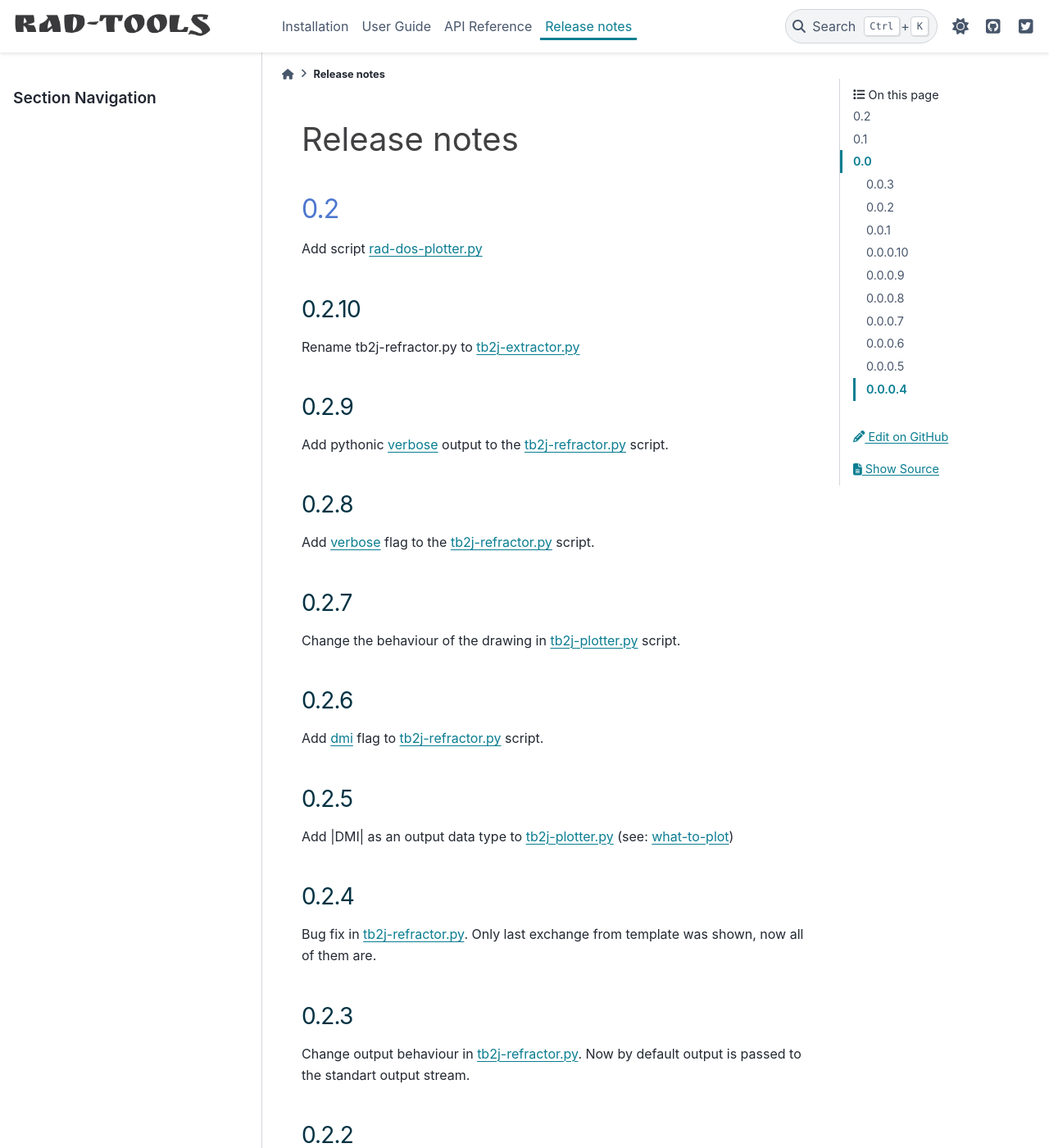
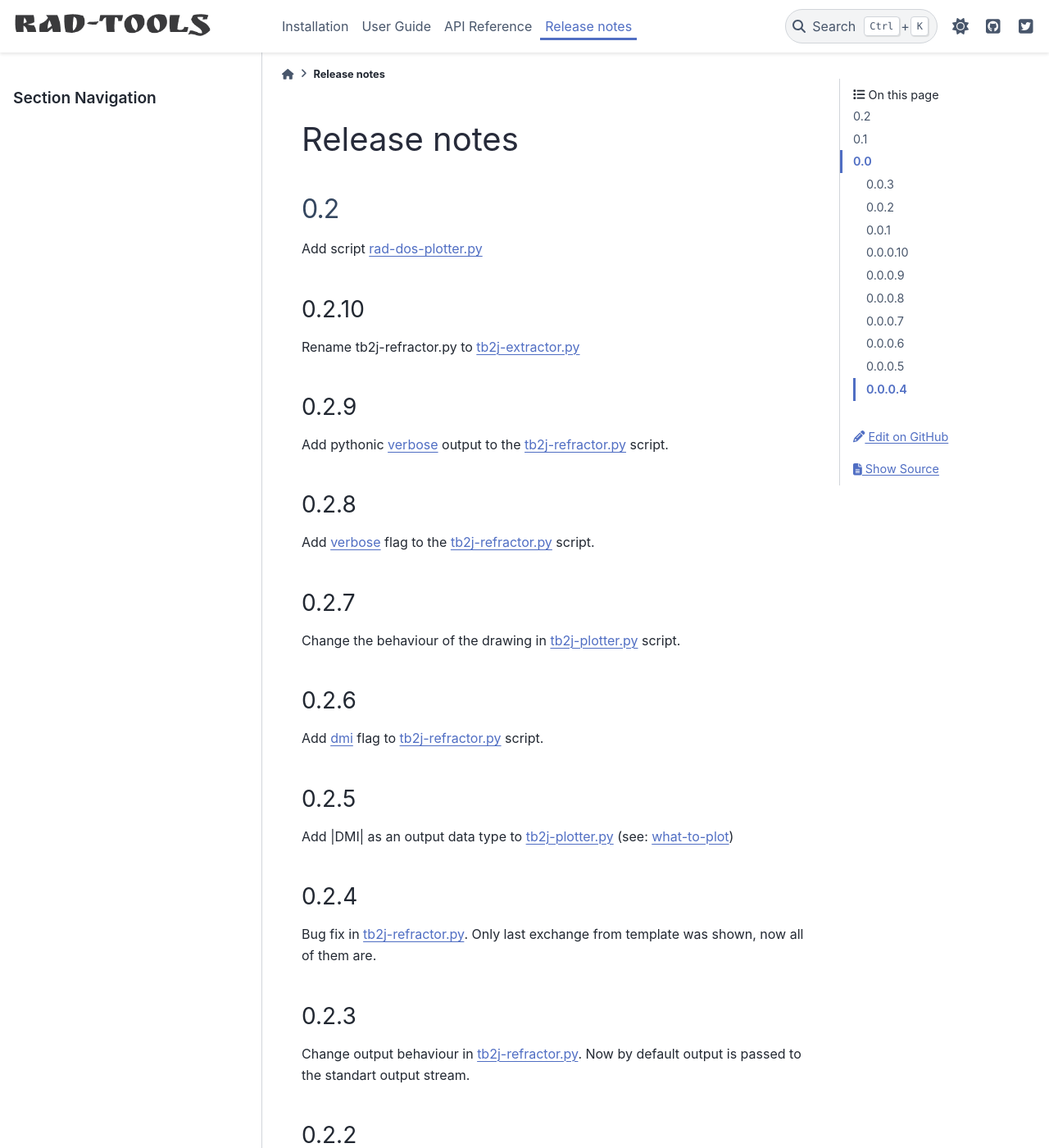
Before and after one commit to adrybakov/rad-tools, a Sphinx documentation site: the page built from docs/source/release-notes.rst, in a window 1280 px wide and 1400 px high. Shown: the whole window at 82% size. Built offline with Sphinx 7.4.7 and the PyData theme 0.15.4, drawn with Linux system fonts in a browser that asks for light colours.

Commit message:
Update rad-tools.css

```diff
--- a/docs/source/_static/rad-tools.css
+++ b/docs/source/_static/rad-tools.css
@@ -1,20 +1,30 @@
+
+html[data-theme="light"] {
+  --pst-color-primary: #506EC3;
+}
+
+html[data-theme="dark"] {
+  --pst-color-primary: #4A85BE;
+}
+
 h1 {
-    color: #414042;
+    color: #272B3A;
   }
 
-html[data-theme=dark] h1 {
-  color: #f1f2f2;
-}
-
 h2 {
-    color: #4d77cf; /* han blue */
+    color: #354760; /* han blue */
     letter-spacing: -.03em;
   }
 
-h3 {
-    color: #013243; /* warm black */
-    letter-spacing: -.03em;
-  }
+
+html[data-theme=dark] h1 {
+  color: #FDFEFF;
+}
+
+html[data-theme=dark] h2 {
+  color: #FDFEFF; /* han blue */
+  letter-spacing: -.03em;
+}
 
 .footer-item {
   text-align: center;
```
